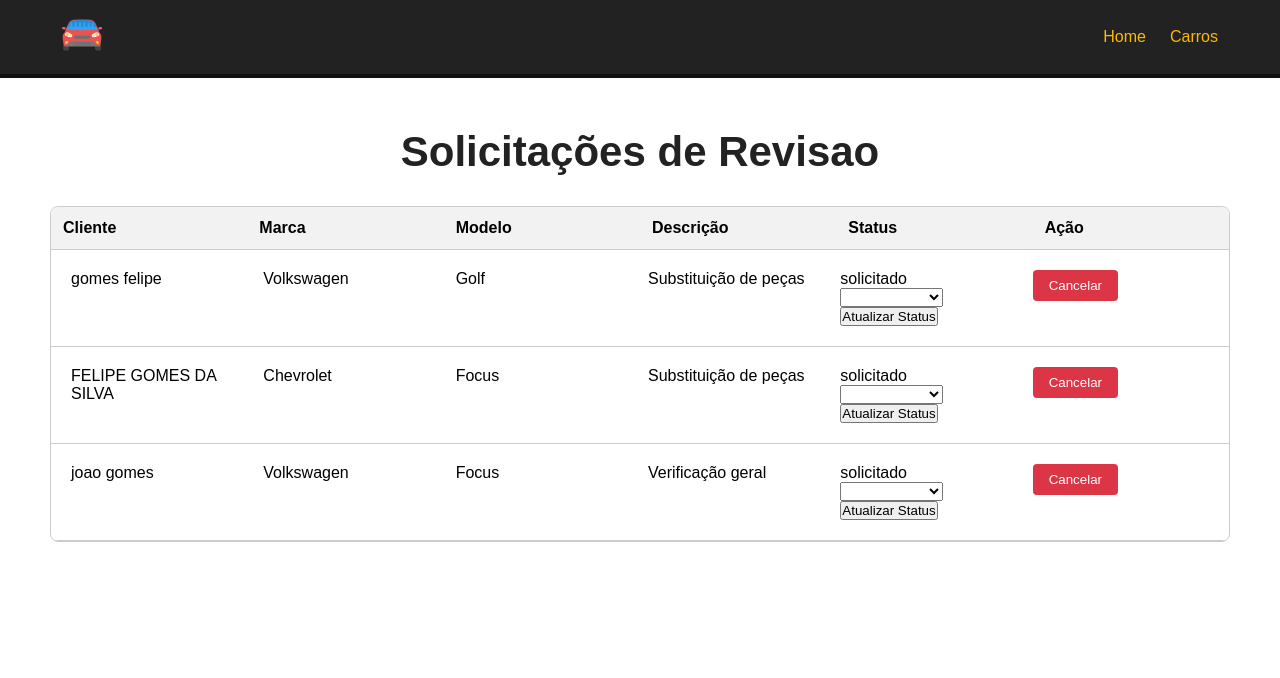
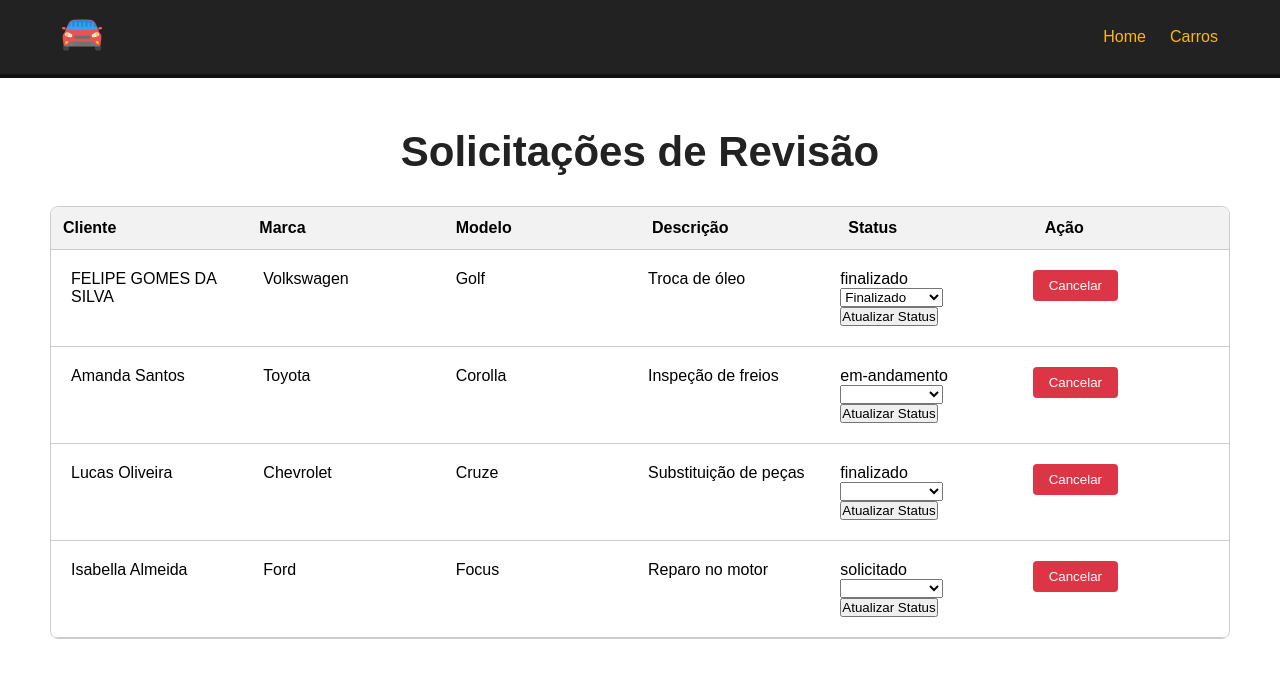
Before and after one commit to Felipe-Gs/projeto-vue, a Vue app: page /Carros in a window 1280 px wide. Shown: the top 678 px of the page. Built offline with nearby package versions, Linux system fonts and the light colour scheme; data requests are answered from the project's data file.

Commit message:
style: mudança dos titles da aplicação

```diff
--- a/db/db.json
+++ b/db/db.json
@@ -1,36 +1,48 @@
 {
   "veiculos": [
     {
-      "id": "6fdf",
+      "id": "83f2",
       "marca": "Volkswagen",
       "modelo": "Golf",
-      "nome": "gomes felipe",
-      "idade": "21",
-      "ano": "2020",
-      "sexo": "Masculino",
-      "descricao": "Substituição de peças",
-      "status": "solicitado"
-    },
-    {
-      "id": "9417",
-      "marca": "Chevrolet",
-      "modelo": "Focus",
       "nome": "FELIPE GOMES DA SILVA",
       "idade": "21",
       "ano": "2020",
       "sexo": "Masculino",
-      "descricao": "Substituição de peças",
-      "status": "solicitado"
+      "descricao": "Troca de óleo",
+      "status": "finalizado",
+      "novoStatus": "finalizado"
     },
     {
-      "id": "5633",
-      "marca": "Volkswagen",
+      "id": "abc123",
+      "marca": "Toyota",
+      "modelo": "Corolla",
+      "nome": "Amanda Santos",
+      "idade": "28",
+      "ano": "2022",
+      "sexo": "Feminino",
+      "descricao": "Inspeção de freios",
+      "status": "em-andamento"
+    },
+    {
+      "id": "def456",
+      "marca": "Chevrolet",
+      "modelo": "Cruze",
+      "nome": "Lucas Oliveira",
+      "idade": "25",
+      "ano": "2019",
+      "sexo": "Masculino",
+      "descricao": "Substituição de peças",
+      "status": "finalizado"
+    },
+    {
+      "id": "ghi789",
+      "marca": "Ford",
       "modelo": "Focus",
-      "nome": "joao gomes",
-      "idade": "30",
+      "nome": "Isabella Almeida",
+      "idade": "22",
       "ano": "2021",
-      "sexo": "Masculino",
-      "descricao": "Verificação geral",
+      "sexo": "Feminino",
+      "descricao": "Reparo no motor",
       "status": "solicitado"
     }
   ]
--- a/src/components/Message.vue
+++ b/src/components/Message.vue
@@ -2,7 +2,6 @@
     <div class="message-container">
         <p>
            {{ msg }}
-           felipe
         </p>
     </div>
 </template>
--- a/src/views/CarrosView.vue
+++ b/src/views/CarrosView.vue
@@ -1,6 +1,6 @@
 <template>
     <div class="main-container">
-      <h1>Solicitações de Revisao</h1>
+      <h1>Solicitações de Revisão</h1>
       <Dashboard />
     </div>
 </template>
```
